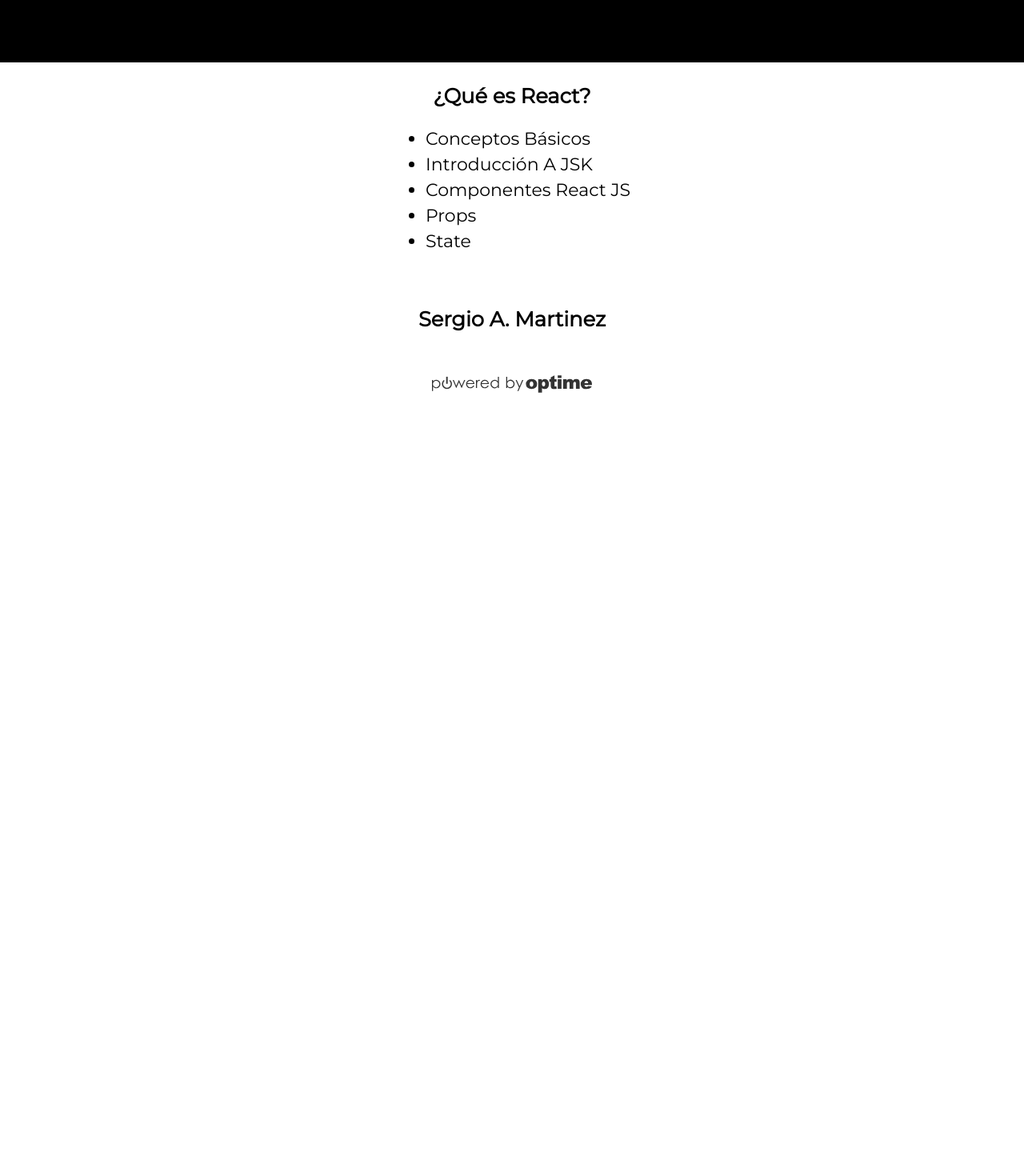
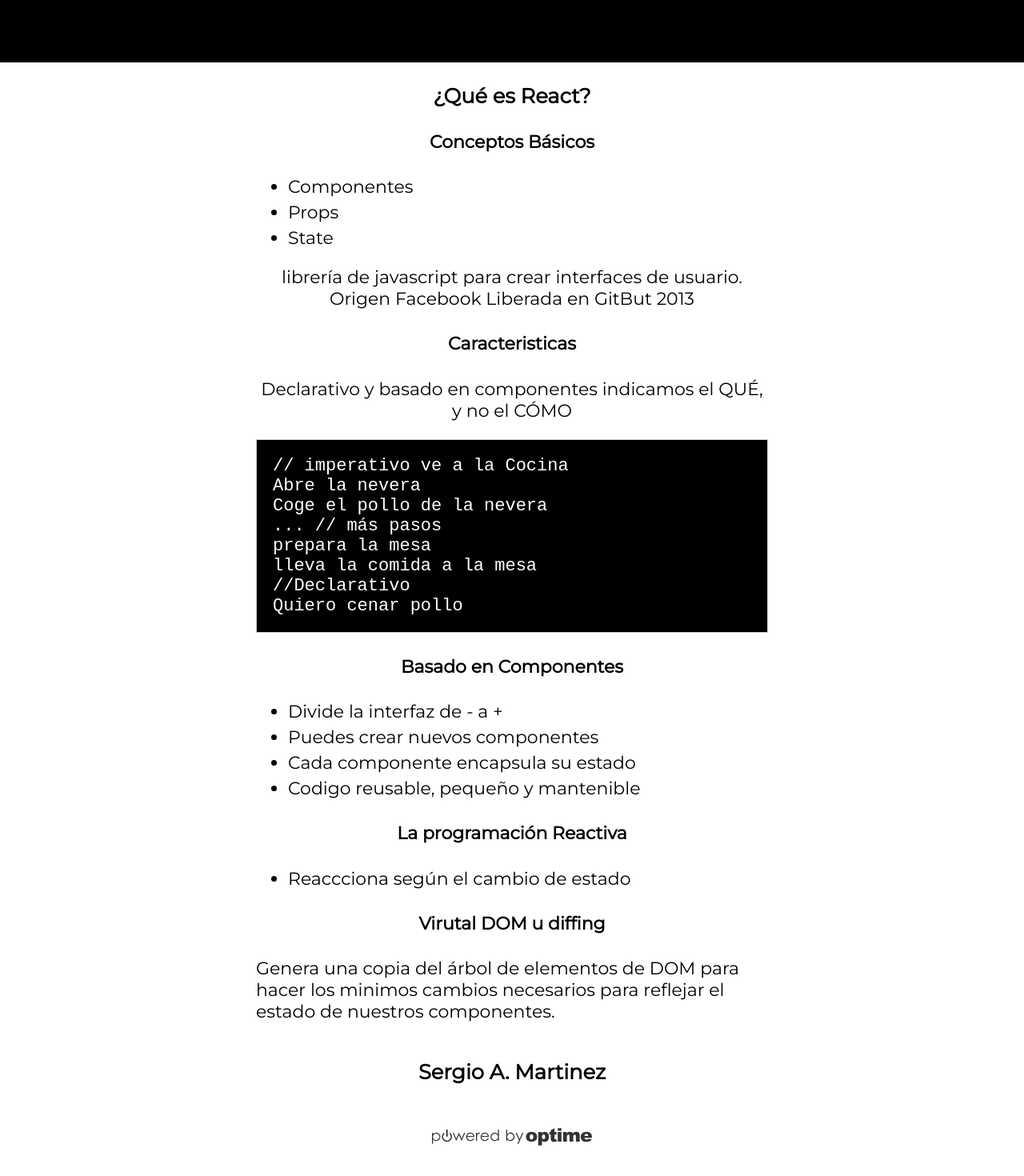
Before and after one commit to samsdial/opt_reactsj, a React (Create React App) app: page / in a window 1280 px wide. Shown: the part 362-1832 px from the top of the page at 80% size. Before the commit the page ends 908 px from the top, so only its background shows below. Built offline with nearby package versions, Linux system fonts and the light colour scheme.

Commit message:
Add Conceptos Basicos 001

```diff
--- a/src/App.css
+++ b/src/App.css
@@ -53,6 +53,8 @@ section{
 ul.text_left li{
   margin-bottom: 5px;
 }
+.pre1{border:1px solid #ccc;padding:20px;margin:12px 0 10px;font-size:0,7em;
+  color: white; background: black; text-align: left}
 @keyframes App-logo-spin {
   from { transform: rotate(0deg); }
   to { transform: rotate(360deg); }
--- a/src/App.js
+++ b/src/App.js
@@ -19,13 +19,54 @@ class App extends Component {
               <section className="content">
                   <div className="aligner_item">
                       <h3>¿Qué es React?</h3>
+                      <h4>
+                          Conceptos Básicos
+                      </h4>
                       <ul className="text_left">
-                          <li>Conceptos Básicos</li>
-                          <li>Introducción A JSK</li>
-                          <li>Componentes React JS</li>
+                          <li>Componentes</li>
                           <li>Props</li>
                           <li>State</li>
                       </ul>
+                      <p>
+                          librería de javascript para crear interfaces de usuario.
+                          <br/>
+                          Origen Facebook
+                          Liberada en GitBut 2013
+                      </p>
+                      <h4> Caracteristicas </h4>
+                      <p>
+                          Declarativo y basado en componentes
+                          indicamos el QUÉ, y no el CÓMO
+                      </p>
+                      <pre class="pre1">
+                          // imperativo
+                          ve a la Cocina <br/>
+                          Abre la nevera <br/>
+                          Coge el pollo de la nevera <br/>
+                          ... // más pasos <br/>
+                          prepara la mesa <br/>
+                          lleva la comida a la mesa <br/>
+
+                          //Declarativo <br/>
+                          Quiero cenar pollo <br/>
+                        </pre>
+                        <h4>Basado en Componentes</h4>
+                      <ul className="text_left">
+                          <li>Divide la interfaz de - a +</li>
+                          <li>Puedes crear nuevos componentes</li>
+                          <li>Cada componente encapsula su estado</li>
+                          <li>Codigo reusable, pequeño y mantenible</li>
+                      </ul>
+                      <h4>La programación Reactiva</h4>
+                      <ul className="text_left">
+                          <li>Reaccciona según el cambio de estado</li>
+                      </ul>
+
+                      <h4>Virutal DOM u diffing</h4>
+                      <div className="text_left">
+                          Genera una copia del árbol de elementos de DOM para hacer los minimos cambios necesarios para reflejar el estado de nuestros componentes.
+                      </div>
+
                   </div>
               </section>
               <footer className="App-footer">
```
